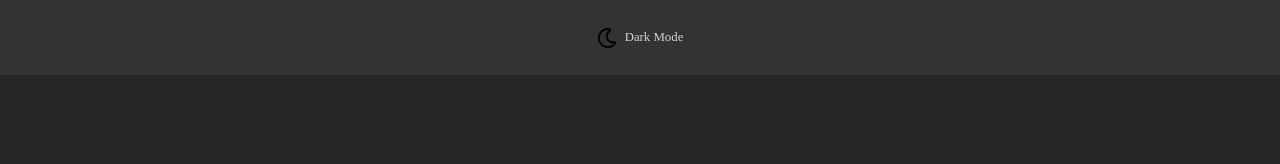
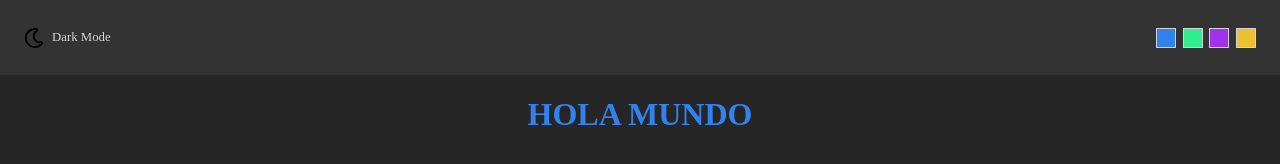
Before and after one commit to IvanSua/Portafolio, a plain HTML site: page index.html in a window 1280 px wide. Drawn offline with Linux system fonts and the light colour scheme.

Commit message:
modificacion header y agregado de colores para los textos y las battas

```diff
--- a/css/styles.css
+++ b/css/styles.css
@@ -3,7 +3,7 @@
     --text-color:hsl(0,0%,31%);
     --bg-color:hsl(0,0%,90%);
     --bg-card-color:hsl(0,0%,98%);
-
+    --transition: color 0.1s, background-color 0.2s ease-in-out;
 }
 
 *{
@@ -14,6 +14,7 @@ body{
     margin: 0;
     background-color: var(--bg-color) ;
     color: var(--text-color);
+    transition: var(--transition);
 }
 
 body.dark{
@@ -25,10 +26,12 @@ body.dark{
 .header{
     display: flex;
     align-items: center;
-    justify-content: center;
+    justify-content: space-between;
     height: 75px;
     padding: 0 1.5em;
     background-color: var(--bg-card-color);
+    transition: var(--transition);
+
 }
 .switches {
     display: flex;
@@ -48,3 +51,38 @@ body.dark{
 .toggle-theme__text{
     font-size: 0.8em;
 }
+
+.colors {
+    display: flex;
+    justify-content: space-between;
+    align-items: center;
+    height: 20px;
+    width: 100px;
+}
+
+.colors__item{
+    width: 20px;
+    height: 20px;
+    border: 1px solid var(--text-color);
+    background-color: var(--primary-color);
+    cursor: pointer;
+}
+
+.colors__item--blue{
+    --primary-color:hsl(214,84%,56%);
+}
+.colors__item--green{
+    --primary-color:hsl(150,84%,56%);
+}
+.colors__item--purple{
+    --primary-color:hsl(276,84%,56%);
+}
+.colors__item--orange{
+    --primary-color:hsl(46,84%,56%);
+}
+
+.prueba{
+    text-align: center;
+    color: var(--primary-color);
+    transition: var(--transition);
+}
--- a/index.html
+++ b/index.html
@@ -16,13 +16,14 @@
           <p id="toggle-text" class="toggle-theme__text">Dark Mode</p>
         </div>
       </div>
-      <div class="colors">
-        <div class="colores__item colors__item--blue"></div>
-        <div class="colores__item colors__item--green"></div>
-        <div class="colores__item colors__item--purple"></div>
-        <div class="colores__item colors__item--orange"></div>
+      <div id="toggle-colors" class="colors">
+        <div data-color="hsl(214,84%,56%)" class="colors__item colors__item--blue"></div>
+        <div data-color="hsl(150,84%,56%)" class="colors__item colors__item--green"></div>
+        <div data-color="hsl(276,84%,56%)" class="colors__item colors__item--purple"></div>
+        <div data-color="hsl(46,84%,56%)" class="colors__item colors__item--orange"></div>
       </div>
     </header>
+    <h1 class="prueba">HOLA MUNDO</h1>
     <script src="js/scripts.js"></script>
   </body>
 </html>
--- a/js/scripts.js
+++ b/js/scripts.js
@@ -2,13 +2,23 @@ const toggleTheme = document.getElementById("toggle-theme");
 const toggleIcon = document.getElementById("toggle-icon");
 const toggleText = document.getElementById("toggle-text");
 
+const toggleColors = document.getElementById("toggle-colors")
+
+const rootStyles = document.documentElement.style;
+
+
 toggleTheme.addEventListener("click", () => {
     document.body.classList.toggle("dark");
-    if(toggleIcon.src.includes(moon.svg)){
+    if(toggleIcon.src.includes("moon.svg")){
         toggleIcon.src="assets/icons/sun.svg";
         toggleText.textContent = "Light Mode";
     } else{
-        toggleIcon.src = "essets/icons/moon.svg";
+        toggleIcon.src = "assets/icons/moon.svg";
         toggleText.textContent = "Dark Mode";
     }
     });
+
+    toggleColors.addEventListener("click" ,  (e) => {
+        rootStyles.setProperty("--primary-color", e.target.dataset.color);
+    }
+    )
```
